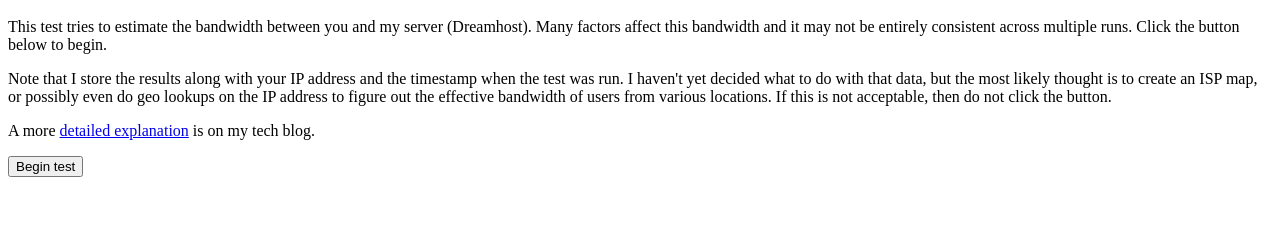
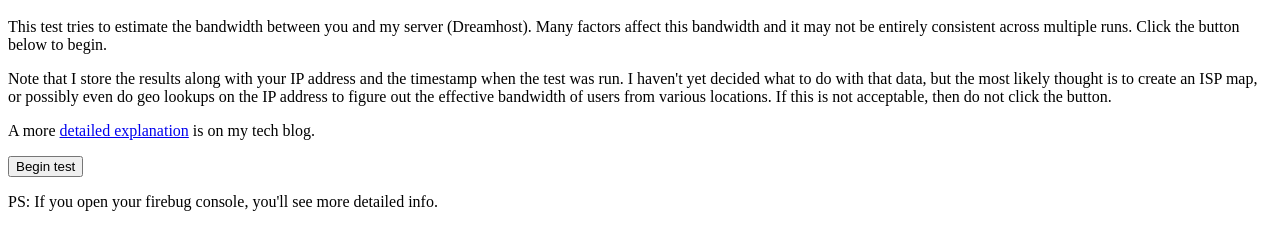
Before and after one commit to bluesmoon/netperf-js, a plain HTML site: page index.html in a window 1280 px wide. Shown: the part 48-298 px from the top of the page. Drawn offline with Linux system fonts and the light colour scheme; a script that the page names is missing.

```diff
--- a/index.html
+++ b/index.html
@@ -24,6 +24,10 @@
 <input type="submit" id="start-test" value="Begin test">
 </form>
 <p id="result"></p>
+<pre id="log"></pre>
 <script src="runtest.js" type="text/javascript"></script>
+<p>
+PS: If you open your firebug console, you'll see more detailed info.
+</p>
 </body>
 </html>
```
